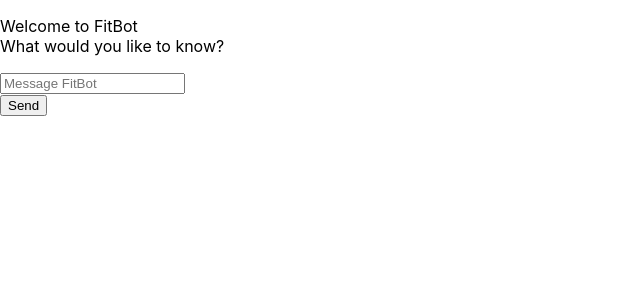
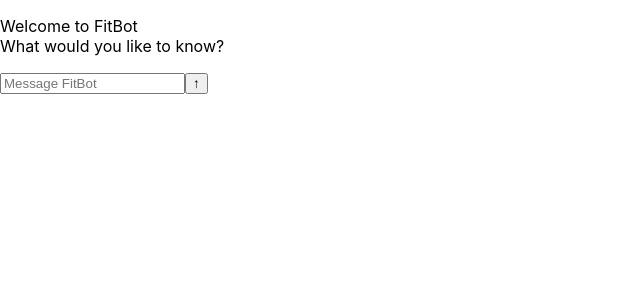
Before and after one commit to Justin-Phan1/FitBot-Backup, a React (Create React App) app in the folder frontend/: page / in a window 1280 px wide. Shown: the top 300 px of the page, without its empty margins (0-640 px from the left). Built offline with nearby package versions, Linux system fonts and the light colour scheme.

Commit message:
Implement feature to display all messages between the user and model

```diff
--- a/frontend/src/App.js
+++ b/frontend/src/App.js
@@ -3,27 +3,36 @@
 import axios from 'axios';
 
 function Fitbot() {
-  const [input, setInput] = useState('');               // Use state for user input
-  const [response, setResponse] = useState('');         // Use state for FitBot's response
-  const [error, setError] = useState('');               // Error state for handling failures
-  const [submittedMessage, setSubmittedMessage] = useState(''); // State to store submitted message
+  const [input, setInput] = useState('');                // User input
+  const [messages, setMessages] = useState([]);          // Store all conversation messages
+  const [error, setError] = useState('');                // Error state for handling failures
 
   const fetchData = async () => {
-    setError(''); // Reset previous errors
-    setSubmittedMessage(input); // Save the submitted message
+    if (input.trim() === '') return; // Prevent sending empty messages
+
+    setError(''); // Clear any previous errors
+
+    // Add user message to the conversation
+    const newMessages = [...messages, { sender: 'user', text: input }];
+    setMessages(newMessages); // Update state with user message
 
     try {
+      // Send user message to backend (API call)
       const result = await axios.post("http://127.0.0.1:5000/chat", { message: input });
 
-      setResponse(result.data.answer);  // Set bot response
-      setInput(''); // Clear the input field after sending
+      // Add bot response to the conversation
+      setMessages(prevMessages => [
+        ...prevMessages,
+        { sender: 'bot', text: result.data.answer }
+      ]);
+      setInput(''); // Clear input field
     } catch (error) {
       console.error("Error:", error);
-      setError('Error');
+      setError('Something went wrong.');
     }
-  }
+  };
 
-  // Allows "Enter" key to be used to submit input
+  // Handle "Enter" key press
   const handleKeyDown = (e) => {
     if (e.key === 'Enter') {
       fetchData();
@@ -32,31 +41,40 @@
 
   return (
     <div className="app">
-      <p>
+      <p className="text">
         Welcome to FitBot
         <br />
         What would you like to know?
       </p>
 
-
       <div>
         <input
+          className="input-field"
           type="text"
           value={input}
           onChange={(e) => setInput(e.target.value)}
           onKeyDown={handleKeyDown}
           placeholder="Message FitBot"
         />
+        <button className="button" onClick={fetchData}>&#8593; </button>
       </div>
 
-      <button onClick={fetchData}>Send</button>
-      <div className="user-input">
-        {submittedMessage && <p className="user-text">You: {submittedMessage}</p>} {/* Show submitted message aka user input*/}
+    {/* Render all messages */}
+    {messages.map((message, index) => (
+      <div key={index} className="message-container">
+        {message.sender === 'user' ? (
+          <div className="user-message">
+            {message.text}
+          </div>
+        ) : (
+          <div className="bot-message">
+            {message.text}
+          </div>
+        )}
       </div>
-      <div className = "bot-output">
-        {response && <p>{response}</p>} {/* Show FitBot's response */}
-      </div>
-        {error && <p className="error">{error}</p>} {/* Display error if any */}
+    ))}
+
+    {error && <p className="error">{error}</p>} {/* Show error if any */}
     </div>
   );
 }
```
